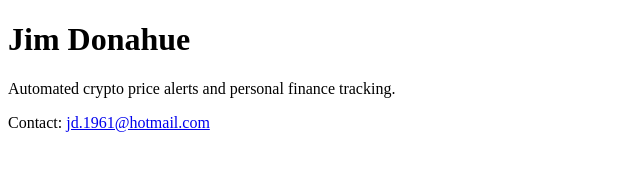
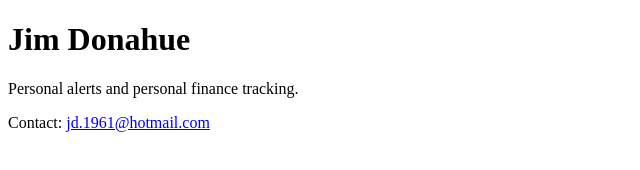
Before and after one commit to jdonahue1961/jim-donahue-site, a plain HTML site: page index.html in a window 1280 px wide. Shown: the whole page, without its empty margins (0-640 px from the left). Drawn offline with Linux system fonts and the light colour scheme.

Commit message:
Update index.html

```diff
--- a/index.html
+++ b/index.html
@@ -7,7 +7,7 @@
 </head>
 <body>
     <h1>Jim Donahue</h1>
-    <p>Automated crypto price alerts and personal finance tracking.</p>
+    <p>Personal alerts and personal finance tracking.</p>
     <p>Contact: <a href="mailto:jd.1961@hotmail.com">jd.1961@hotmail.com</a></p>
 </body>
 </html>
```
